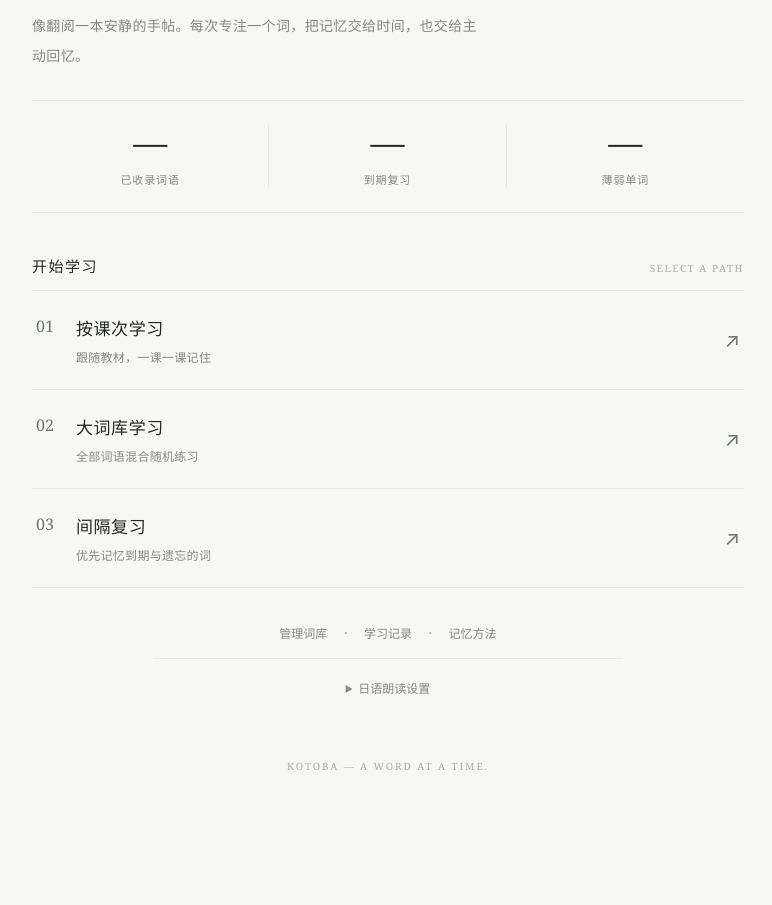
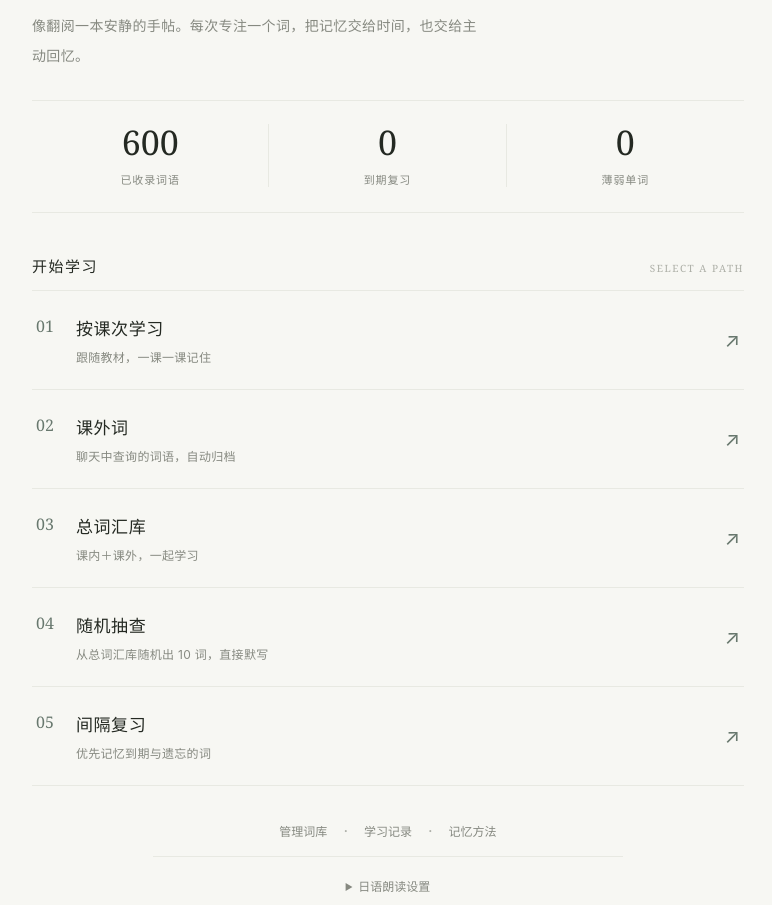
Before and after one commit to ruabie/moci-cet4, a plain HTML site: page kotoba/index.html in a window 1280 px wide. Shown: the part 400-1305 px from the top of the page, without its empty margins (252-1024 px from the left). Before the commit the page ends 1201 px from the top, so only its background shows below. Drawn offline with Linux system fonts and the light colour scheme.

Commit message:
feat(kotoba): add extracurricular, all-words and random-quiz entries

```diff
--- a/kotoba/index.html
+++ b/kotoba/index.html
@@ -10,7 +10,7 @@
 <meta name="apple-mobile-web-app-title" content="ことば">
 <link rel="manifest" href="./manifest.webmanifest">
 <link rel="icon" href="./icon.svg" type="image/svg+xml">
-<link rel="stylesheet" href="./styles.css?v=6.0">
+<link rel="stylesheet" href="./styles.css?v=6.1">
 <title>ことば · 日语单词手帖</title>
 </head>
 <body>
@@ -26,8 +26,10 @@
   <div class="section-top"><h2>开始学习</h2><span>SELECT A PATH</span></div>
   <div class="entry-list">
     <button class="entry-card" id="openLessons"><span class="entry-mark">01</span><span class="entry-body"><b>按课次学习</b><small>跟随教材，一课一课记住</small></span><span class="entry-arrow">↗</span></button>
-    <button class="entry-card" id="openAll"><span class="entry-mark">02</span><span class="entry-body"><b>大词库学习</b><small>全部词语混合随机练习</small></span><span class="entry-arrow">↗</span></button>
-    <button class="entry-card" id="openReview"><span class="entry-mark">03</span><span class="entry-body"><b>间隔复习</b><small>优先记忆到期与遗忘的词</small></span><span class="entry-arrow">↗</span></button>
+    <button class="entry-card" id="openExtra"><span class="entry-mark">02</span><span class="entry-body"><b>课外词</b><small>聊天中查询的词语，自动归档</small></span><span class="entry-arrow">↗</span></button>
+    <button class="entry-card" id="openAll"><span class="entry-mark">03</span><span class="entry-body"><b>总词汇库</b><small>课内＋课外，一起学习</small></span><span class="entry-arrow">↗</span></button>
+    <button class="entry-card" id="openRandom"><span class="entry-mark">04</span><span class="entry-body"><b>随机抽查</b><small>从总词汇库随机出 10 词，直接默写</small></span><span class="entry-arrow">↗</span></button>
+    <button class="entry-card" id="openReview"><span class="entry-mark">05</span><span class="entry-body"><b>间隔复习</b><small>优先记忆到期与遗忘的词</small></span><span class="entry-arrow">↗</span></button>
   </div>
   <div class="secondary-links"><button data-nav="library">管理词库</button><span class="dot-sep">·</span><button data-nav="stats">学习记录</button><span class="dot-sep">·</span><button id="openGuide">记忆方法</button></div><details class="voice-options"><summary>日语朗读设置</summary><div><label for="voiceSelect">日语发音音色</label><select id="voiceSelect"><option value="">检测日语语音中…</option></select><p id="voiceNotice">朗读使用设备提供的日语系统语音，发音质量因设备与音色而异。</p><button id="testVoice" type="button">试听「こんにちは」 ↗</button></div></details>
 </section>
@@ -55,7 +57,7 @@
 <section id="library" class="view hidden">
   <button class="back" data-nav="home">← 返回首页</button><div class="page-intro"><span class="eyebrow">YOUR COLLECTION</span><h1>我的词库。</h1><p>教材词、旧词库与自定义词都在这里。可以搜索和备份。</p></div>
   <input class="search-field" id="wordSearch" placeholder="查找日语、假名或中文…" autocomplete="off">
-  <div class="library-toolbar"><span id="libCount">—</span><select id="libLesson" aria-label="按课次筛选"><option value="all">全部课次</option><option value="1">第1课</option><option value="2">第2课</option><option value="3">第3课</option><option value="12">第12课</option><option value="13">第13课</option><option value="14">第14课</option><option value="15">第15课</option><option value="16">第16课</option><option value="extra">其他词汇</option></select></div>
+  <div class="library-toolbar"><span id="libCount">—</span><select id="libLesson" aria-label="按课次筛选"><option value="all">总词汇库（全部）</option><option value="textbook">课内词</option><option value="1">第1课</option><option value="2">第2课</option><option value="3">第3课</option><option value="12">第12课</option><option value="13">第13课</option><option value="14">第14课</option><option value="15">第15课</option><option value="16">第16课</option><option value="extra">课外词</option></select></div>
   <div class="word-list" id="wordList"></div>
   <details class="add-panel"><summary>＋ 添加自己的单词</summary><p>每行：日语 | 假名 | 中文释义 | 词性</p><textarea id="importText" rows="4" placeholder="例えば：経験 | けいけん | 经验 | 名词"></textarea><button class="outline-btn" id="importBtn">添加到词库</button><p class="micro" id="importStatus"></p></details>
   <div class="backup-row"><button id="exportBtn">导出学习备份 ↗</button><label class="file-label">导入备份 ↗<input id="restoreFile" type="file" accept=".json,application/json" hidden></label></div><p class="micro">记录保存在当前浏览器。清理网站数据或更换手机可能丢失，请定期导出备份。</p>
@@ -99,5 +101,5 @@
   <div class="test-bottom" id="testCount">01 / 10</div><div id="testModeLabel" class="sr-only">中文 → 日语</div>
 </section>
 <div id="toast" class="toast hidden" role="status"></div>
-<script src="./book-data.js?v=5.1"></script><script src="./vocab-13.js?v=6.0"></script><script src="./vocab-14.js?v=6.0"></script><script src="./vocab-15.js?v=6.0"></script><script src="./vocab-16.js?v=6.0"></script><script src="./app.js?v=6.0"></script>
+<script src="./book-data.js?v=5.1"></script><script src="./vocab-13.js?v=6.0"></script><script src="./vocab-14.js?v=6.0"></script><script src="./vocab-15.js?v=6.0"></script><script src="./vocab-16.js?v=6.0"></script><script src="./extra-words.js?v=6.1"></script><script src="./app.js?v=6.1"></script>
 </body></html>
```
